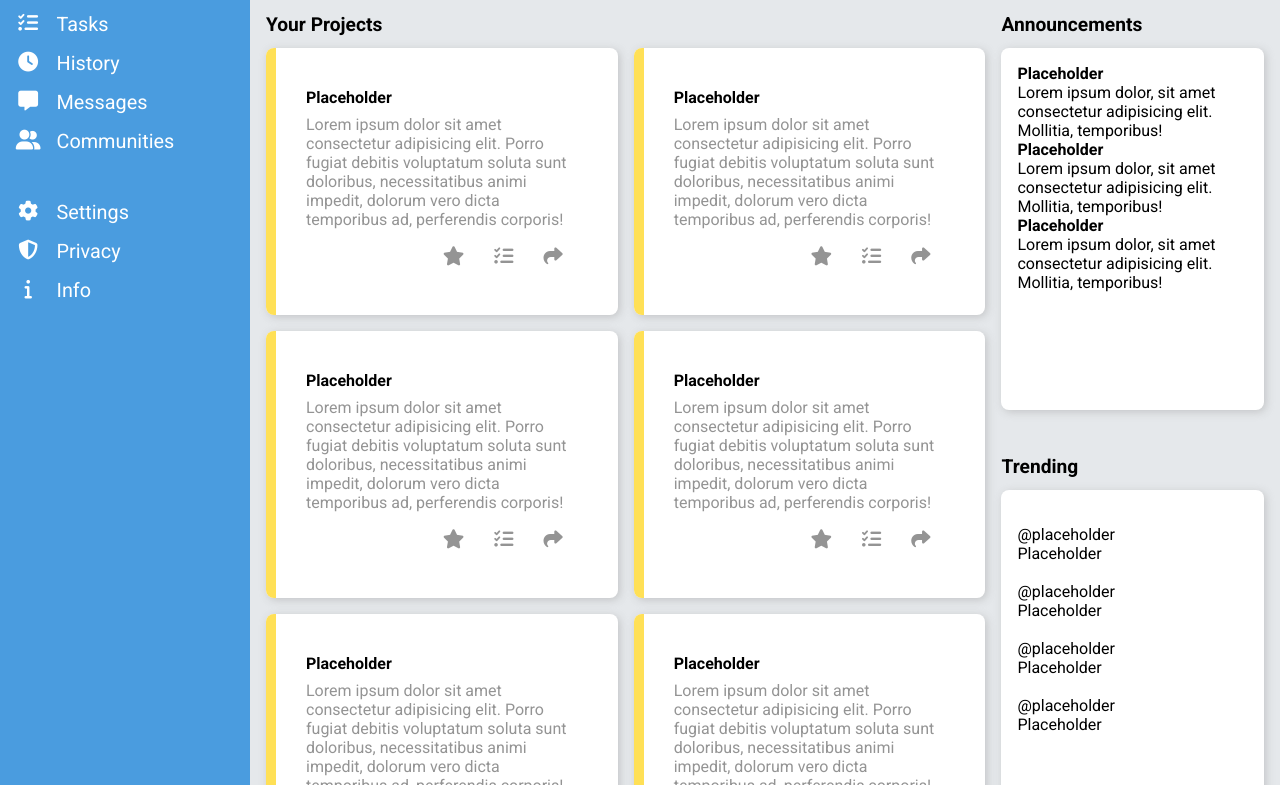
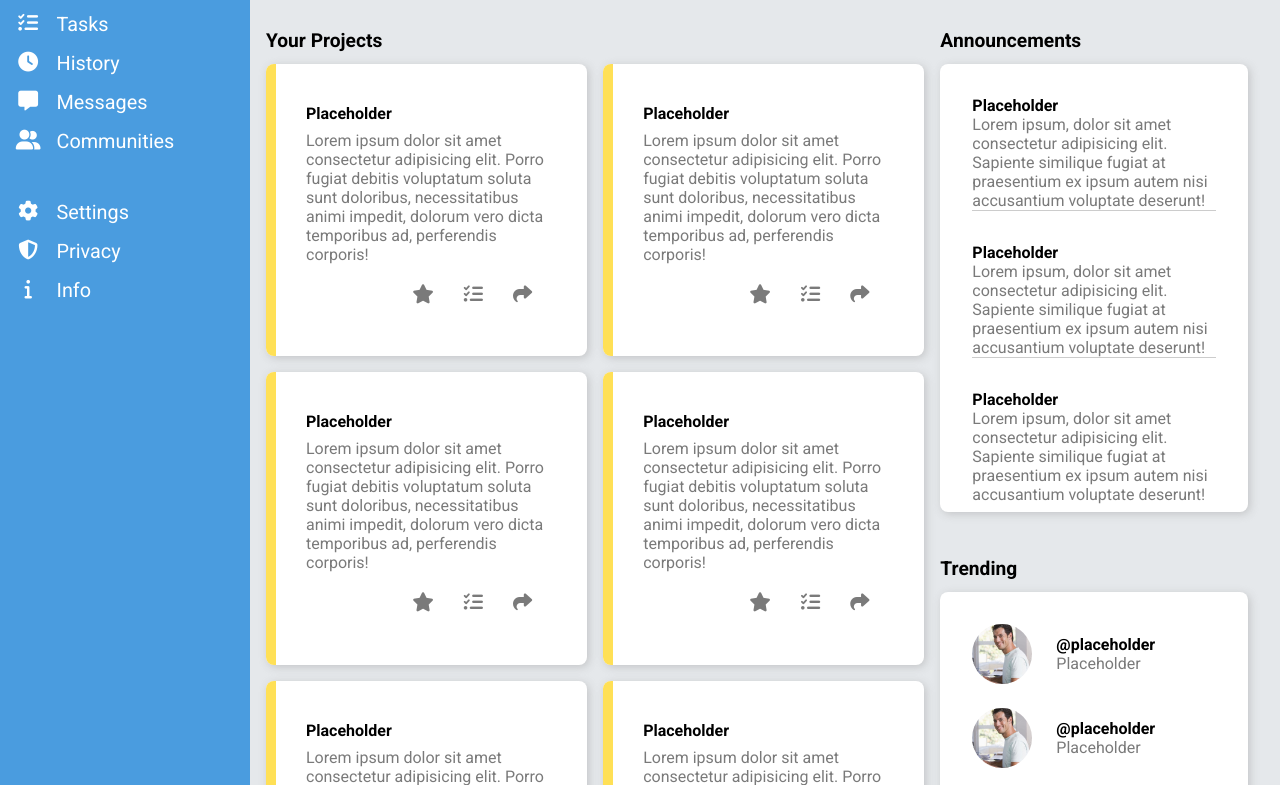
Before and after one commit to KeadonM/06-odin-admin-dashboard, a plain HTML site: page index.html in a window 1280 px wide. Shown: the part 167-952 px from the top of the page. Drawn offline with Linux system fonts and the light colour scheme.

Commit message:
Add finishing touches

```diff
--- a/index.html
+++ b/index.html
@@ -90,7 +90,7 @@
             <div class="card project">
               <div class="project-card-content-container">
               <p class="card-title">Placeholder</p>
-              <p class="description">
+              <p class="description subtext">
                 Lorem ipsum dolor sit amet consectetur adipisicing elit. Porro
                 fugiat debitis voluptatum soluta sunt doloribus, necessitatibus
                 animi impedit, dolorum vero dicta temporibus ad, perferendis
@@ -106,7 +106,7 @@
             <div class="card project">
               <div class="project-card-content-container">
               <p class="card-title">Placeholder</p>
-              <p class="description">
+              <p class="description subtext">
                 Lorem ipsum dolor sit amet consectetur adipisicing elit. Porro
                 fugiat debitis voluptatum soluta sunt doloribus, necessitatibus
                 animi impedit, dolorum vero dicta temporibus ad, perferendis
@@ -122,7 +122,7 @@
             <div class="card project">
               <div class="project-card-content-container">
               <p class="card-title">Placeholder</p>
-              <p class="description">
+              <p class="description subtext">
                 Lorem ipsum dolor sit amet consectetur adipisicing elit. Porro
                 fugiat debitis voluptatum soluta sunt doloribus, necessitatibus
                 animi impedit, dolorum vero dicta temporibus ad, perferendis
@@ -138,7 +138,7 @@
             <div class="card project">
               <div class="project-card-content-container">
               <p class="card-title">Placeholder</p>
-              <p class="description">
+              <p class="description subtext">
                 Lorem ipsum dolor sit amet consectetur adipisicing elit. Porro
                 fugiat debitis voluptatum soluta sunt doloribus, necessitatibus
                 animi impedit, dolorum vero dicta temporibus ad, perferendis
@@ -154,7 +154,7 @@
             <div class="card project">
               <div class="project-card-content-container">
               <p class="card-title">Placeholder</p>
-              <p class="description">
+              <p class="description subtext">
                 Lorem ipsum dolor sit amet consectetur adipisicing elit. Porro
                 fugiat debitis voluptatum soluta sunt doloribus, necessitatibus
                 animi impedit, dolorum vero dicta temporibus ad, perferendis
@@ -170,7 +170,7 @@
             <div class="card project">
               <div class="project-card-content-container">
               <p class="card-title">Placeholder</p>
-              <p class="description">
+              <p class="description subtext">
                 Lorem ipsum dolor sit amet consectetur adipisicing elit. Porro
                 fugiat debitis voluptatum soluta sunt doloribus, necessitatibus
                 animi impedit, dolorum vero dicta temporibus ad, perferendis
@@ -188,56 +188,57 @@
         <div class="section-announcements">
           <div class="section-title">Announcements</div>
           <div class="card announcement">
-            <ul>
-              <li class="announcement">
+              <div class="announcement">
                 <p class="card-title">Placeholder</p>
-                <p>
-                  Lorem ipsum dolor, sit amet consectetur adipisicing elit.
-                  Mollitia, temporibus!
+                <p class="description subtext">
+                  Lorem ipsum, dolor sit amet consectetur adipisicing elit. Sapiente similique fugiat at praesentium ex ipsum autem nisi accusantium voluptate deserunt!
                 </p>
-              </li>
-              <li class="announcement">
+              </div>
+              <div class="announcement">
                 <p class="card-title">Placeholder</p>
-                <p>
-                  Lorem ipsum dolor, sit amet consectetur adipisicing elit.
-                  Mollitia, temporibus!
+                <p class="description subtext">
+                  Lorem ipsum, dolor sit amet consectetur adipisicing elit. Sapiente similique fugiat at praesentium ex ipsum autem nisi accusantium voluptate deserunt!
                 </p>
-              </li>
-              <li class="announcement">
+              </div>
+              <div class="announcement">
                 <p class="card-title">Placeholder</p>
-                <p>
-                  Lorem ipsum dolor, sit amet consectetur adipisicing elit.
-                  Mollitia, temporibus!
+                <p class="description subtext">
+                  Lorem ipsum, dolor sit amet consectetur adipisicing elit. Sapiente similique fugiat at praesentium ex ipsum autem nisi accusantium voluptate deserunt!
                 </p>
-              </li>
-            </ul>
+              </div>
           </div>
         </div>
         <div class="section-trending">
           <div class="section-title">Trending</div>
           <div class="card trending">
-            <ul>
-              <li class="profile">
-                <img src="" alt="" />
+            <div class="profile">
+              <img src="./profile.jpg" alt="" />
+              <div class="profile-info">
                 <p class="account">@placeholder</p>
-                <p class="name">Placeholder</p>
-              </li>
-              <li class="profile">
-                <img src="" alt="" />
+                <p class="name subtext">Placeholder</p>
+              </div>
+            </div>
+            <div class="profile">
+              <img src="./profile.jpg" alt="" />
+              <div class="profile-info">
                 <p class="account">@placeholder</p>
-                <p class="name">Placeholder</p>
-              </li>
-              <li class="profile">
-                <img src="" alt="" />
+                <p class="name subtext">Placeholder</p>
+              </div>
+            </div>
+            <div class="profile">
+              <img src="./profile.jpg" alt="" />
+              <div class="profile-info">
                 <p class="account">@placeholder</p>
-                <p class="name">Placeholder</p>
-              </li>
-              <li class="profile">
-                <img src="" alt="" />
+                <p class="name subtext">Placeholder</p>
+              </div>
+            </div>
+            <div class="profile">
+              <img src="./profile.jpg" alt="" />
+            <div class="profile-info">
                 <p class="account">@placeholder</p>
-                <p class="name">Placeholder</p>
-              </li>
-            </ul>
+                <p class="name subtext">Placeholder</p>
+              </div>
+            </div>
           </div>
         </div>
       </div>
--- a/style.css
+++ b/style.css
@@ -143,13 +143,13 @@ img {
 
   display: grid;
   grid-template-areas:
-    "projects projects announcements"
-    "projects projects announcements"
-    "projects projects trending"
-    "projects projects trending";
+    "projects projects projects announcements"
+    "projects projects projects announcements"
+    "projects projects projects trending"
+    "projects projects projects trending";
 
   gap: 16px;
-  padding: 16px;
+  padding: 32px 32px 32px 16px;
 }
 
 .section-title {
@@ -163,6 +163,11 @@ img {
   box-shadow: 2px 2px 8px rgba(158, 158, 158, 0.459);
   border-radius: 8px;
   padding: 16px;
+}
+
+.card-buttons button,
+.subtext {
+  color: rgb(122, 122, 122);
 }
 
 .card li {
@@ -199,13 +204,9 @@ img {
   gap: 8px;
 }
 
-.card-title {
+.card-title,
+.account {
   font-weight: 700;
-}
-
-.card-buttons button,
-.card.project .description {
-  color: rgb(148, 148, 148);
 }
 
 .card-buttons {
@@ -221,10 +222,43 @@ img {
   font-size: 1.2rem;
 }
 
+.card.announcement {
+  height: 100%;
+  display: grid;
+  grid-template-rows: repeat(3 1fr);
+  gap: 32px;
+  padding: 32px;
+}
+
+.announcement:not(:last-child) {
+  border-bottom: 1px solid #ccc;
+}
+
+.profile > img {
+  width: 60px;
+  height: auto;
+}
+
+.card.trending {
+  display: grid;
+  align-items: center;
+  gap: 24px;
+  padding: 32px;
+}
+
+.profile {
+  display: grid;
+  grid-template-columns: auto 1fr;
+  gap: 24px;
+}
+
+.profile-info {
+  align-self: center;
+}
+
 .section-projects {
   grid-area: projects;
 }
-
 .section-announcements {
   grid-area: announcements;
 }
```
